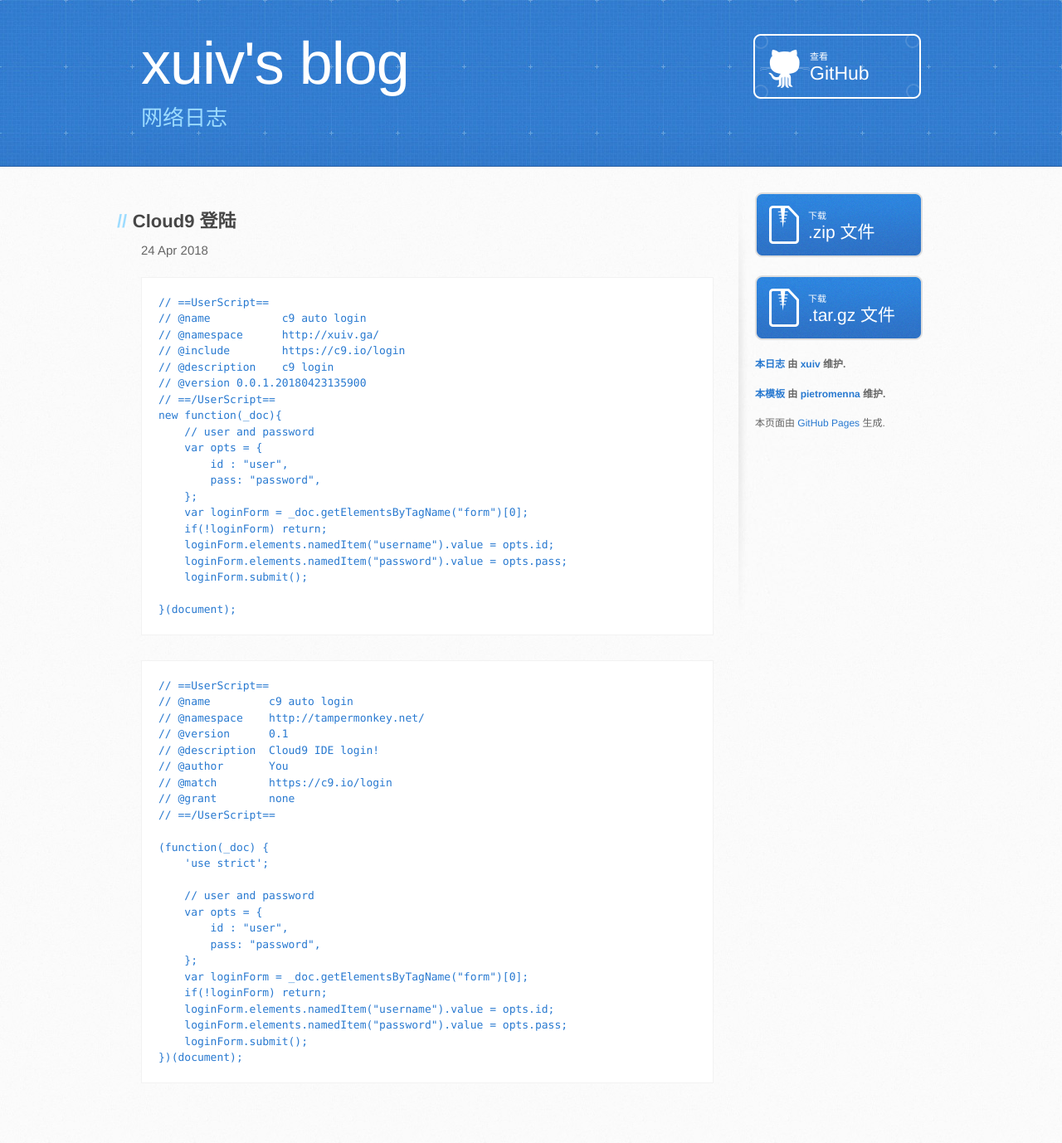
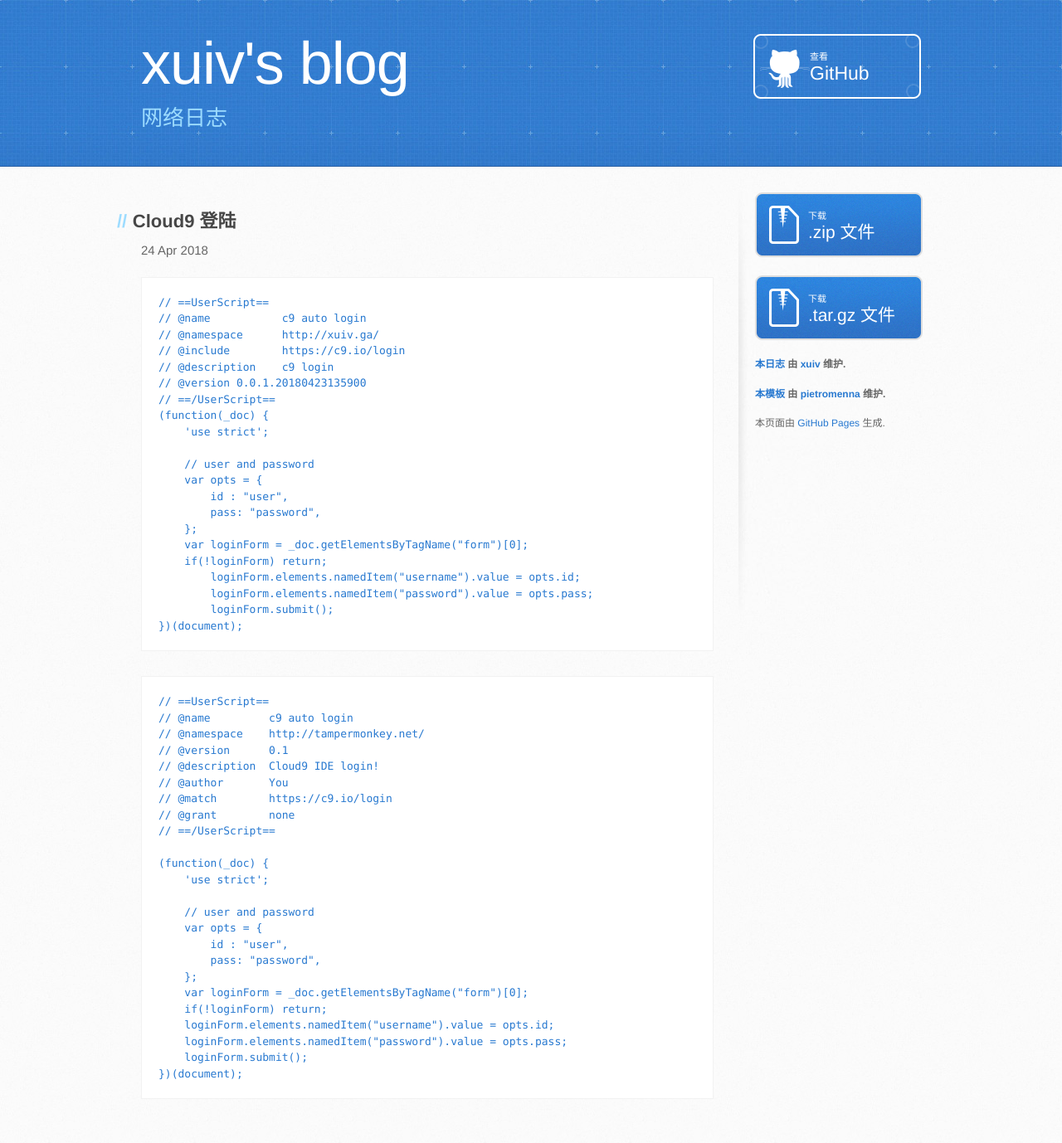
Before and after one commit to xuiv/xuiv.github.io, a Jekyll site: the page built from _posts/2018-04-24-Cloud9 -login.markdown, in a window 1280 px wide. Shown: the whole page at 83% size. Built offline with Jekyll 4.4.1, drawn with Linux system fonts in a browser that asks for light colours; some web fonts are replaced.

Commit message:
Update 2018-04-24-Cloud9 -login.markdown

````diff
--- a/_posts/2018-04-24-Cloud9 -login.markdown
+++ b/_posts/2018-04-24-Cloud9 -login.markdown
@@ -13,7 +13,9 @@
 // @description    c9 login
 // @version 0.0.1.20180423135900
 // ==/UserScript==
-new function(_doc){
+(function(_doc) {
+    'use strict';
+
     // user and password
     var opts = {
         id : "user",
@@ -21,11 +23,10 @@
     };
     var loginForm = _doc.getElementsByTagName("form")[0];
     if(!loginForm) return;
-    loginForm.elements.namedItem("username").value = opts.id;
-    loginForm.elements.namedItem("password").value = opts.pass;
-    loginForm.submit();
-
-}(document);
+	loginForm.elements.namedItem("username").value = opts.id;
+	loginForm.elements.namedItem("password").value = opts.pass;
+	loginForm.submit();
+})(document);
 ```
 
 ```
````
